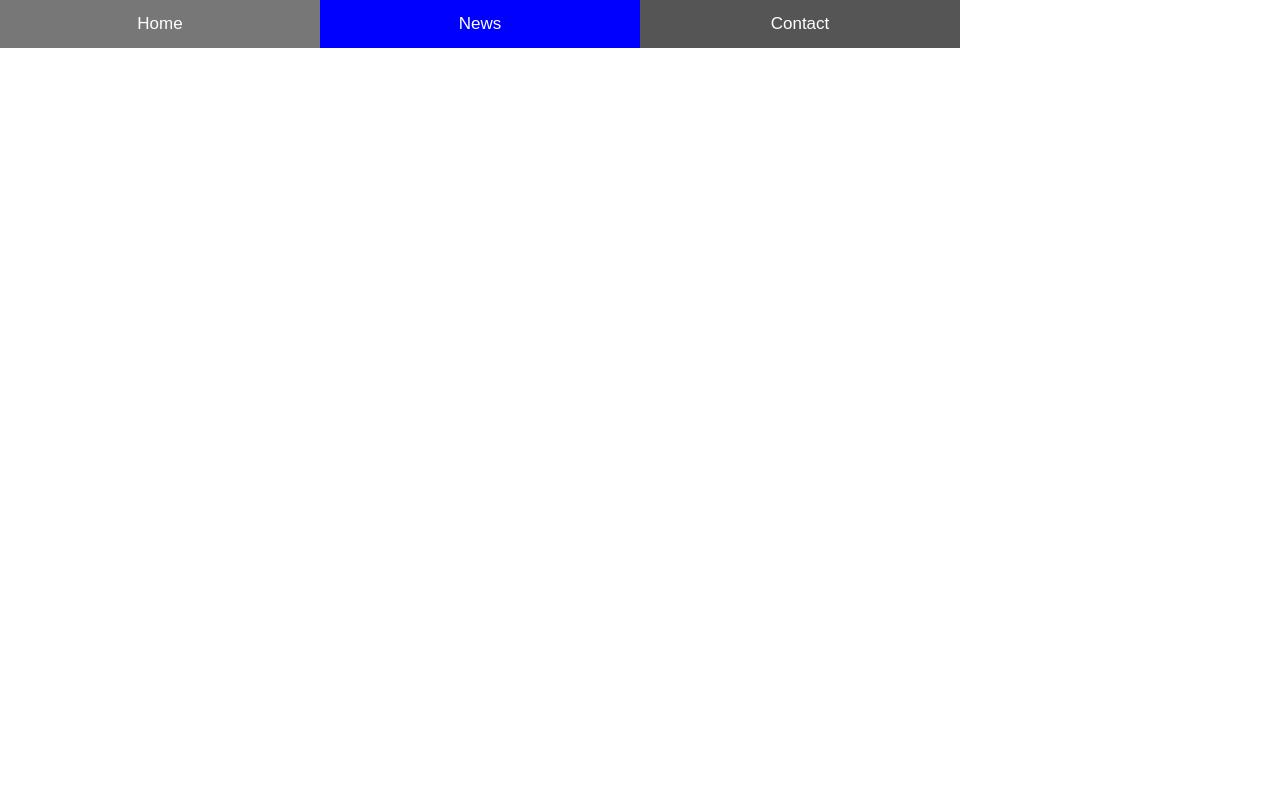
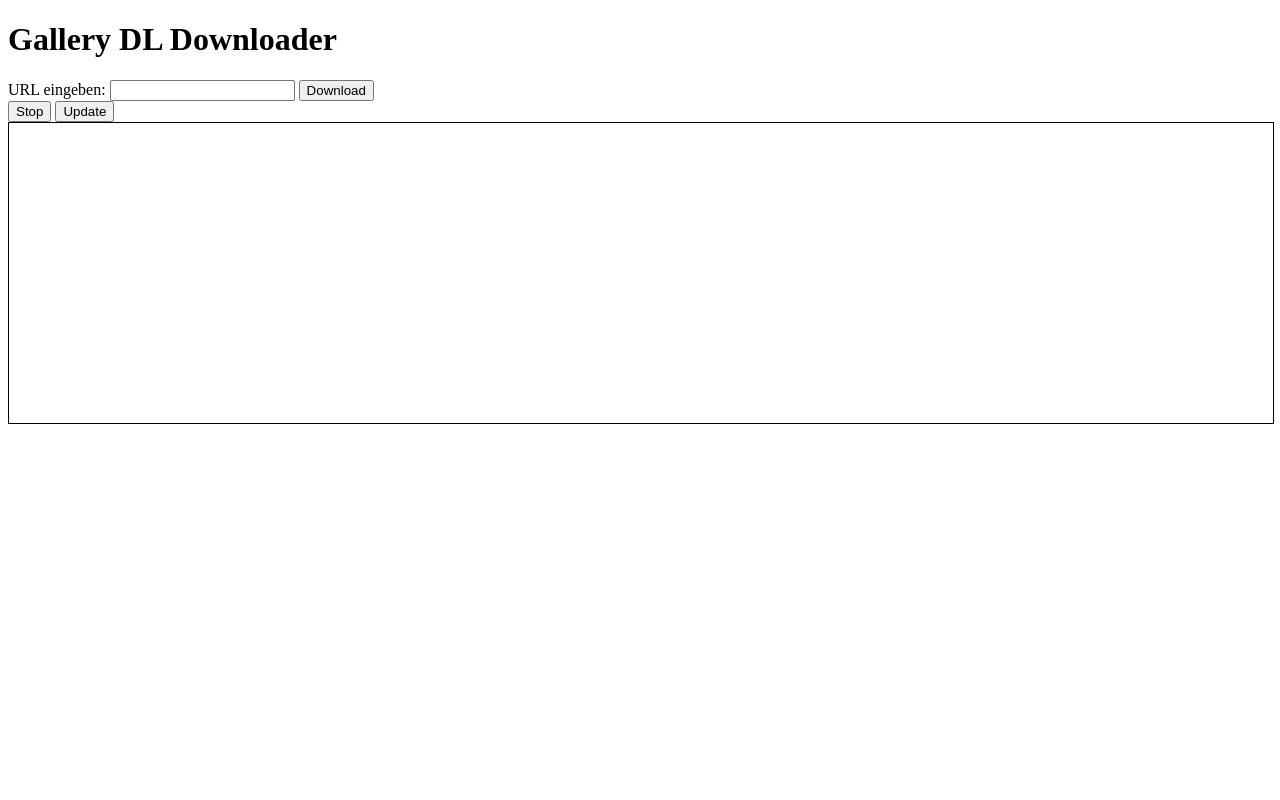
Before and after one commit to BloschDev/ultimative-download-helper-html, a PHP site: page / in a window 1280 px wide. Run offline with PHP 8.4, Linux system fonts and the light colour scheme.

Commit message:
Update index.php

```diff
--- a/index.php
+++ b/index.php
@@ -1,57 +1,73 @@
 <!DOCTYPE html>
 <html lang="de">
 <head>
-    <meta charset="UTF-8" name="viewport" content="width=device-width, initial-scale=1">
-    <title>UDH by Blosch</title>
-<style>
-* {box-sizing: border-box}
+    <meta charset="UTF-8">
+    <title>Gallery DL</title>
+    <script>
+        let xhr;
+        let polling;
 
-/* Set height of body and the document to 100% */
-body, html {
-  height: 100%;
-  margin: 0;
-  font-family: Arial;
-}
+        function startDownload() {
+            const url = document.getElementById('url').value;
+            if (!url) {
+                alert("Bitte eine URL eingeben.");
+                return;
+            }
 
-/* Style tab links */
-.tablink {
-  background-color: #555;
-  color: white;
-  float: left;
-  border: none;
-  outline: none;
-  cursor: pointer;
-  padding: 14px 16px;
-  font-size: 17px;
-  width: 25%;
-}
+            // Start the download process
+            xhr = new XMLHttpRequest();
+            xhr.open('POST', 'start_download.php', true);
+            xhr.setRequestHeader('Content-Type', 'application/x-www-form-urlencoded');
 
-.tablink:hover {
-  background-color: #777;
-}
+            xhr.onreadystatechange = function() {
+                if (xhr.readyState == 4 && xhr.status == 200) {
+                    document.getElementById('output').contentDocument.body.innerHTML = "Download gestartet...<br>";
+                    startPolling();
+                }
+            };
 
-/* Style the tab content (and add height:100% for full page content) */
-.tabcontent {
-  color: white;
-  display: none;
-  padding: 100px 20px;
-  height: 100%;
-}
+            xhr.send('url=' + encodeURIComponent(url));
+        }
 
-#Home {background-color: white;}
-#News {background-color: white;}
-#Contact {background-color: white;}
+        function stopDownload() {
+            if (xhr) {
+                xhr.abort();
+                stopPolling();
+                document.getElementById('output').contentDocument.body.innerHTML += "Download gestoppt.<br>";
+                fetch('stop.php', { method: 'POST' });
+            }
+        }
 
-</style>
+        function startPolling() {
+            polling = setInterval(() => {
+                fetch('get_output.php')
+                    .then(response => response.text())
+                    .then(data => {
+                        if (data.trim().length > 0) {
+                            const outputIframe = document.getElementById('output');
+                            outputIframe.contentDocument.body.innerHTML += data;
+                            outputIframe.contentWindow.scrollTo(0, outputIframe.contentDocument.body.scrollHeight);
+                        }
+                    });
+            }, 1000);
+        }
+
+        function stopPolling() {
+            clearInterval(polling);
+        }
+
+        function updateRepo() {
+            fetch('update_repo.php', { method: 'POST' })
+                .then(response => response.text())
+                .then(data => {
+                    document.getElementById('output').contentDocument.body.innerHTML += data + "<br>";
+                    document.getElementById('output').contentWindow.scrollTo(0, document.getElementById('output').contentDocument.body.scrollHeight);
+                });
+        }
+    </script>
 </head>
 <body>
-
-<button class="tablink" onclick="openPage('Home', this, 'green')">Home</button>
-<button class="tablink" onclick="openPage('News', this, 'blue')" id="defaultOpen">News</button>
-<button class="tablink" onclick="openPage('Contact', this, 'red')">Contact</button>
-
-<div id="Home" class="tabcontent">
- <h1>Gallery DL Downloader</h1>
+    <h1>Gallery DL Downloader</h1>
     <form onsubmit="event.preventDefault(); startDownload();">
         <label for="url">URL eingeben:</label>
         <input type="text" id="url" name="url" required>
@@ -60,39 +76,5 @@ body, html {
     <button onclick="stopDownload()">Stop</button>
     <button onclick="updateRepo()">Update</button>
     <iframe id="output" style="width:100%; height:300px; border:1px solid black;"></iframe>
-</div>
-
-
-
-<div id="Contact" class="tabcontent">
-  <h3>YT-Downloader</h3>
-  <p>WIP - Another Update</p>
-</div>
-<div id="News" class="tabcontent">
-  <h3>Updates</h3>
-  <p>Some news this fine day!</p>
-</div>
-
-
-<script>
-function openPage(pageName,elmnt,color) {
-  var i, tabcontent, tablinks;
-  tabcontent = document.getElementsByClassName("tabcontent");
-  for (i = 0; i < tabcontent.length; i++) {
-    tabcontent[i].style.display = "none";
-  }
-  tablinks = document.getElementsByClassName("tablink");
-  for (i = 0; i < tablinks.length; i++) {
-    tablinks[i].style.backgroundColor = "";
-  }
-  document.getElementById(pageName).style.display = "block";
-  elmnt.style.backgroundColor = color;
-}
-
-// Get the element with id="defaultOpen" and click on it
-document.getElementById("defaultOpen").click();
-</script>
-
-
 </body>
 </html>
```
